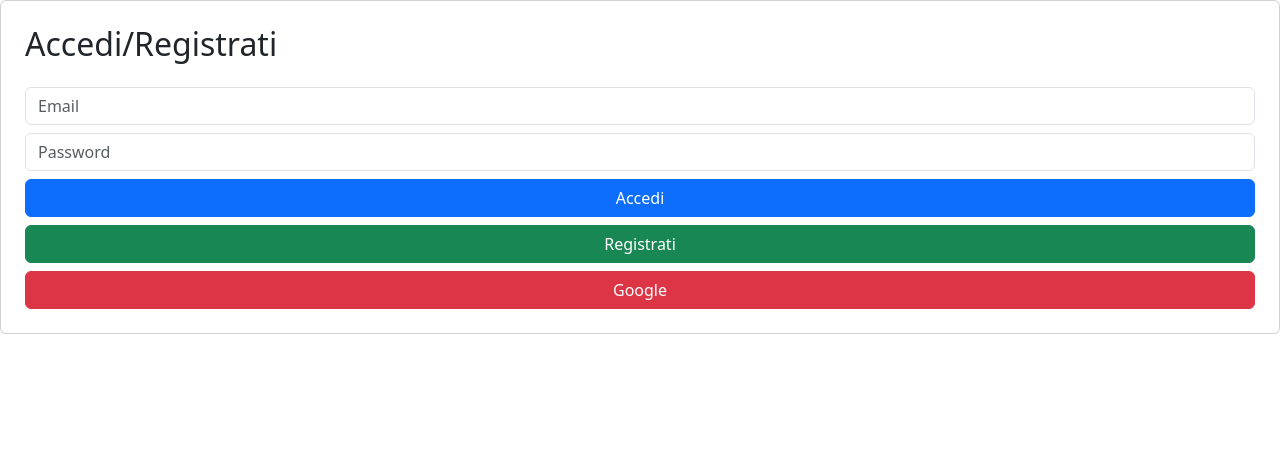
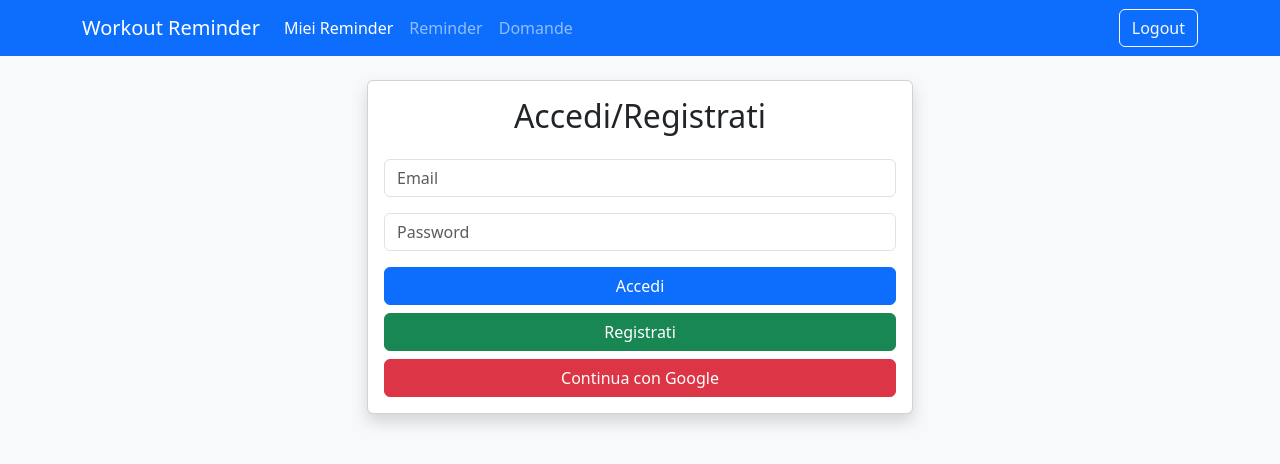
Before and after one commit to iacoposk8/iacoposk8.github.io, a Jekyll site: the page workout-inside/index.html, which Jekyll copies as it is, in a window 1280 px wide. Shown: the top 464 px of the page. Built offline with Jekyll 4.4.1, drawn with Linux system fonts in a browser that asks for light colours; comment, search, counter and statistics services are not loaded.

Commit message:
Update index.html

```diff
--- a/workout-inside/index.html
+++ b/workout-inside/index.html
@@ -4,46 +4,120 @@
   <meta charset="UTF-8">
   <title>Workout Inside - Reminder</title>
   <link rel="stylesheet" href="https://cdn.jsdelivr.net/npm/bootstrap@5.3.0/dist/css/bootstrap.min.css">
+  <style>
+    .progress-bar-timer {
+      transition: width 1s linear;
+    }
+    .reminder-card {
+      transition: transform 0.2s;
+    }
+    .reminder-card:hover {
+      transform: translateY(-2px);
+    }
+  </style>
 </head>
-<body>
-  <div id="auth-container">
-    <div class="card p-4 mb-4">
-      <h2 class="mb-4">Accedi/Registrati</h2>
-      <input type="email" id="email" class="form-control mb-2" placeholder="Email">
-      <input type="password" id="password" class="form-control mb-2" placeholder="Password">
-      <button id="btn-login" class="btn btn-primary mb-2">Accedi</button>
-      <button id="btn-signup" class="btn btn-success mb-2">Registrati</button>
-      <button id="btn-google" class="btn btn-danger">Google</button>
+<body class="bg-light">
+  <nav class="navbar navbar-expand-lg navbar-dark bg-primary mb-4">
+    <div class="container">
+      <a class="navbar-brand" href="#">Workout Reminder</a>
+      <div class="collapse navbar-collapse">
+        <ul class="navbar-nav me-auto" id="main-nav">
+          <li class="nav-item"><a class="nav-link active" href="#" data-bs-target="my-reminders">Miei Reminder</a></li>
+          <li class="nav-item"><a class="nav-link" href="#" data-bs-target="shared-reminders">Reminder</a></li>
+          <li class="nav-item"><a class="nav-link" href="#" data-bs-target="questions">Domande</a></li>
+        </ul>
+        <button id="btn-logout" class="btn btn-outline-light">Logout</button>
+      </div>
+    </div>
+  </nav>
+
+  <div class="container">
+    <!-- Auth Container -->
+    <div id="auth-container" class="row justify-content-center">
+      <div class="col-md-6">
+        <div class="card shadow">
+          <div class="card-body">
+            <h2 class="card-title text-center mb-4">Accedi/Registrati</h2>
+            <input type="email" id="email" class="form-control mb-3" placeholder="Email">
+            <input type="password" id="password" class="form-control mb-3" placeholder="Password">
+            <div class="d-grid gap-2">
+              <button id="btn-login" class="btn btn-primary">Accedi</button>
+              <button id="btn-signup" class="btn btn-success">Registrati</button>
+              <button id="btn-google" class="btn btn-danger">Continua con Google</button>
+            </div>
+          </div>
+        </div>
+      </div>
+    </div>
+
+    <!-- App Container -->
+    <div id="app-container" style="display: none;">
+      <!-- Content Sections -->
+      <div id="my-reminders" class="content-section">
+        <button class="btn btn-primary mb-3" data-bs-toggle="modal" data-bs-target="#newReminderModal">
+          + Nuovo Reminder
+        </button>
+        <div id="reminders-list" class="row g-4"></div>
+      </div>
+
+      <div id="shared-reminders" class="content-section" style="display: none;">
+        <div class="row mb-3">
+          <div class="col-md-6">
+            <input type="text" class="form-control" placeholder="Cerca reminder...">
+          </div>
+          <div class="col-md-3">
+            <select class="form-select">
+              <option>Ordina per punteggio</option>
+              <option>Ordina casualmente</option>
+            </select>
+          </div>
+        </div>
+        <div id="shared-reminders-list" class="row g-4"></div>
+      </div>
+
+      <div id="questions" class="content-section" style="display: none;">
+        <div class="row mb-3">
+          <div class="col-md-6">
+            <input type="text" class="form-control" placeholder="Cerca domande...">
+          </div>
+          <div class="col-md-3">
+            <select class="form-select">
+              <option>Ordina per punteggio</option>
+              <option>Ordina casualmente</option>
+            </select>
+          </div>
+        </div>
+        <div id="questions-list" class="row g-4"></div>
+      </div>
     </div>
   </div>
 
-  <div id="app-container" style="display: none;">
-    <button id="btn-logout" class="btn btn-danger mb-4">Logout</button>
+  <!-- Modals -->
+  <div class="modal fade" id="newReminderModal">
+    <div class="modal-dialog">
+      <div class="modal-content">
+        <div class="modal-header">
+          <h5 class="modal-title">Nuovo Reminder</h5>
+          <button type="button" class="btn-close" data-bs-dismiss="modal"></button>
+        </div>
+        <div class="modal-body">
+          <!-- Il form esistente va qui -->
+        </div>
+      </div>
+    </div>
+  </div>
 
-    <div class="card p-4 mb-4">
-      <h3 class="mb-3">Nuovo Reminder</h3>
-      <input type="text" id="reminder-text" class="form-control mb-2" placeholder="Testo del reminder">
-      <input type="time" id="reminder-time" class="form-control mb-2">
-      <select id="reminder-days" class="form-select mb-2" multiple>
-        <option value="1">Lunedì</option>
-        <option value="2">Martedì</option>
-        <option value="3">Mercoledì</option>
-        <option value="4">Giovedì</option>
-        <option value="5">Venerdì</option>
-        <option value="6">Sabato</option>
-        <option value="0">Domenica</option>
-      </select>
-      <div class="form-check mb-2">
-        <input type="checkbox" id="timer-enabled" class="form-check-input">
-        <label class="form-check-label">Abilita Timer</label>
+  <!-- Timer Template -->
+  <template id="timer-template">
+    <div class="timer-container mt-2">
+      <div class="progress mb-2" style="height: 20px;">
+        <div class="progress-bar progress-bar-timer bg-info" role="progressbar" style="width: 100%"></div>
       </div>
-      <input type="number" id="timer-duration" class="form-control mb-2" placeholder="Durata timer (minuti)" disabled>
-      <input type="checkbox" id="share-checkbox" class="form-check-input">
-      <button id="btn-add-reminder" class="btn btn-primary">Aggiungi Reminder</button>
+      <button class="btn btn-sm btn-start-timer btn-success">Avvia Timer</button>
     </div>
+  </template>
 
-    <div id="reminders-list" class="card p-4"></div>
-  </div>
+  <script src="https://cdn.jsdelivr.net/npm/bootstrap@5.3.0/dist/js/bootstrap.bundle.min.js"></script>
 
   <script type="module">
     import { initializeApp } from "https://www.gstatic.com/firebasejs/11.6.1/firebase-app.js";
```
